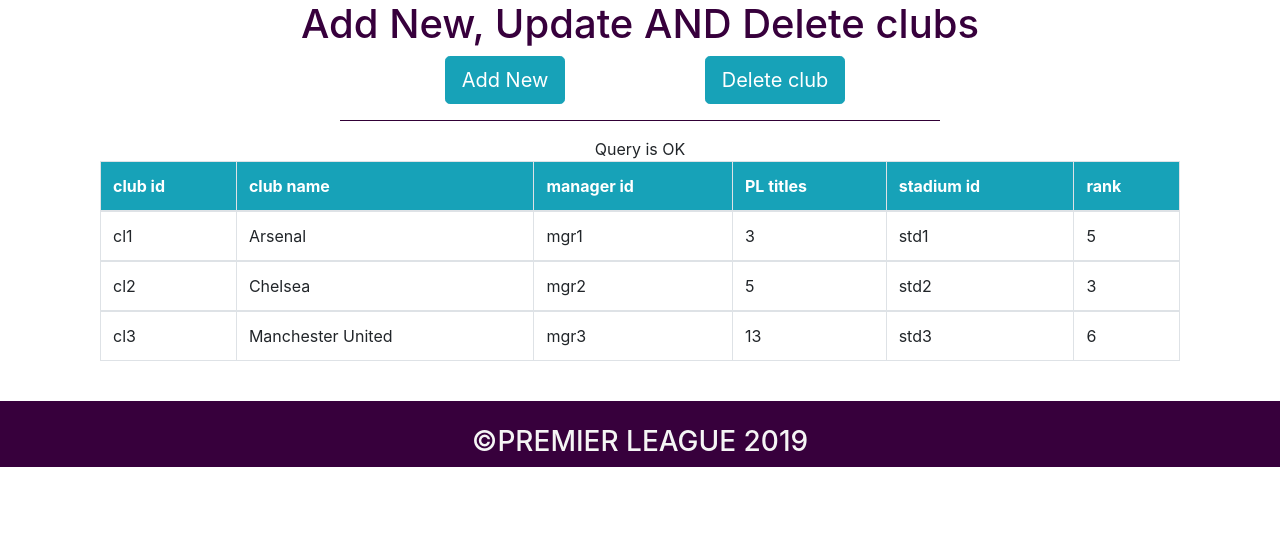
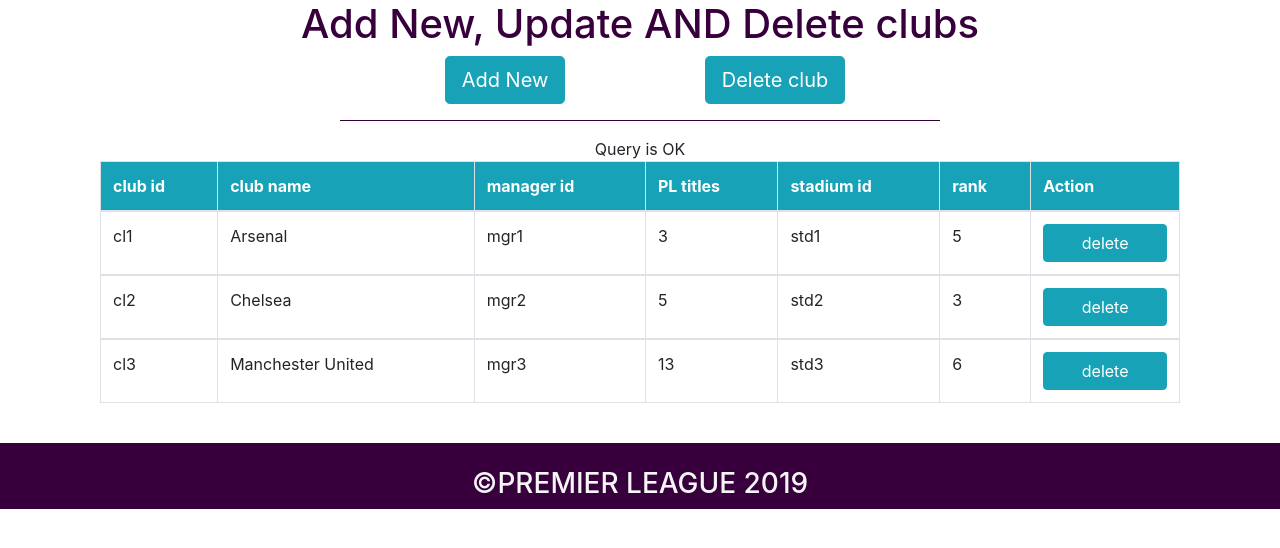
Before and after one commit to Haris-Noori/SIS-DB, a PHP site: page /php_files/admin/admin_clubs.php in a window 1280 px wide. Shown: the part 102-650 px from the top of the page. Run offline with PHP 8.4, Linux system fonts and the light colour scheme; a user stored in the database is signed in; data comes from the database, SQL or seed files in the repository.

Commit message:
admin-clubs changes

```diff
--- a/php_files/admin/admin_clubs.php
+++ b/php_files/admin/admin_clubs.php
@@ -38,6 +38,7 @@
                     <th>club id</th> <th>club name</th>
                     <th>manager id</th> <th>PL titles</th>
                     <th>stadium id</th> <th>rank</th>
+                    <th> Action </th>
                     </tr> </thead> ";
 
                 while($row = $res->fetch_assoc())
@@ -50,6 +51,7 @@
                         <td> ".$row['pl_titles']." </td>
                         <td> ".$row['stadium_id']." </td>
                         <td> ".$row['rank']." </td>
+                        <td> <button class='btn btn-info btn-block'>delete</button> </td>
 
                     </tr> </tbody> ";
                 }
```
